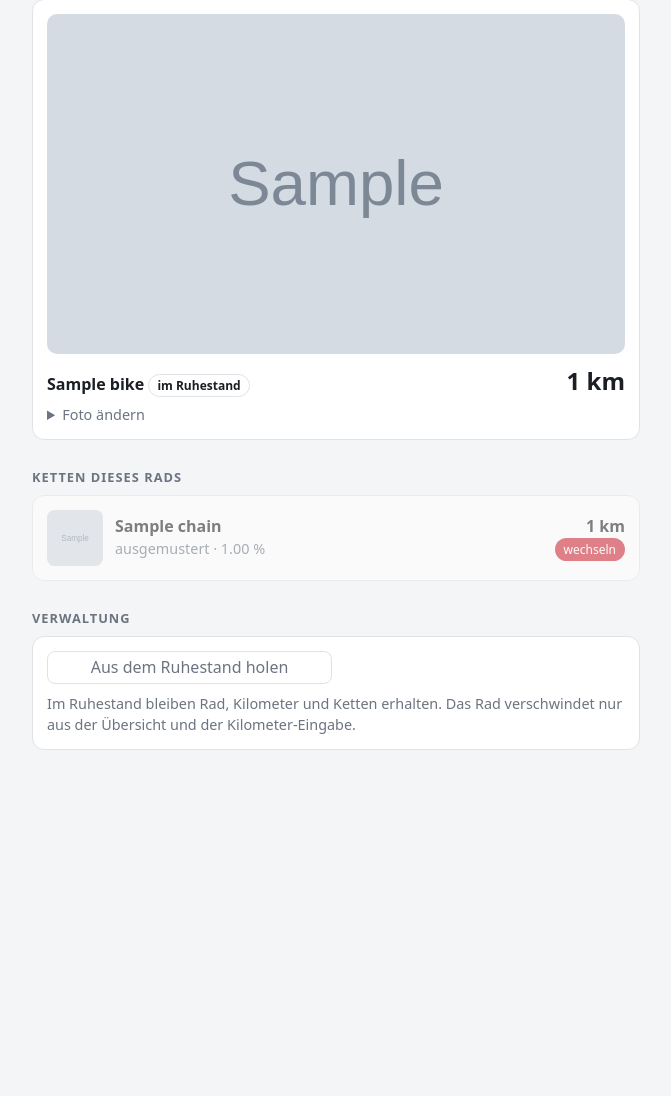
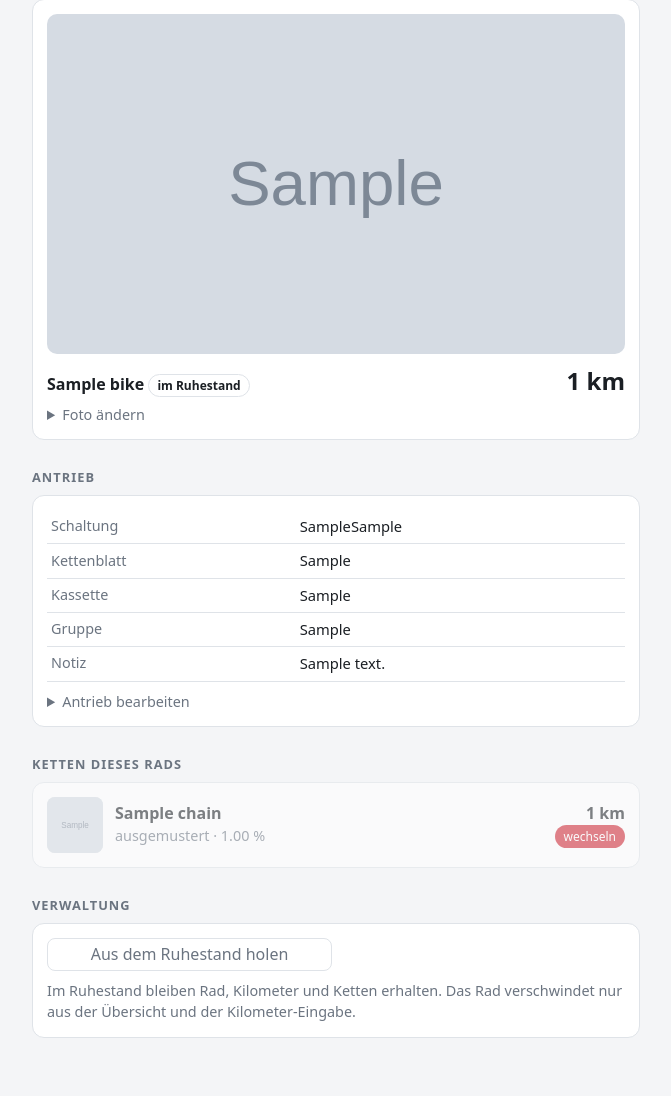
Before and after one commit to Drakner-chio/kettenapp, a Flask app: page /bike/1 in a window 1280 px wide. Shown: the part 113-1209 px from the top of the page, without its empty margins (304-975 px from the left). Before the commit the page ends 863 px from the top, so only its background shows below. Run offline with Flask 3, Linux system fonts and the light colour scheme; the visitor is signed in with stand-in values (Sample User, id 1); tables that the repository leaves empty hold one stand-in row (values such as "Sample post"); grey boxes marked "Sample" are stand-in pictures; parts of the project's set-up code (start-up, migrations or seed data) failed here and were passed over.

Commit message:
Add files via upload

```diff
--- a/app.py
+++ b/app.py
@@ -40,6 +40,23 @@ class Bike(db.Model):
     name = db.Column(db.String(120), nullable=False)
     photo = db.Column(db.String(80))
     retired = db.Column(db.Boolean, default=False)
+    # Antrieb
+    dt_front = db.Column(db.String(4))       # "1x", "2x", "3x"
+    dt_speeds = db.Column(db.String(4))      # Ritzel hinten, z. B. "12"
+    dt_rings = db.Column(db.String(80))      # Kettenblatt/-blaetter, z. B. "50/34"
+    dt_cassette = db.Column(db.String(120))  # z. B. "11-34 Ultegra"
+    dt_group = db.Column(db.String(120))     # Schaltgruppe
+    dt_note = db.Column(db.String(300))
+
+    def drivetrain(self):
+        """Kurzfassung fuer die Uebersicht, z. B. '2x12 · 50/34 · 11-34'."""
+        if self.dt_front and self.dt_speeds:
+            head = f"{self.dt_front}{self.dt_speeds}"
+        elif self.dt_speeds:
+            head = f"{self.dt_speeds}-fach"
+        else:
+            head = self.dt_front
+        return " · ".join(p for p in (head, self.dt_rings, self.dt_cassette) if p)
 
 
 class Chain(db.Model):
@@ -124,7 +141,10 @@ with app.app_context():
     db.create_all()
     # create_all legt nur neue Tabellen an; neue Spalten hier nachziehen
     for table, col, ddl in (("bike", "photo", "VARCHAR(80)"), ("chain", "photo", "VARCHAR(80)"),
-                            ("bike", "retired", "BOOLEAN DEFAULT FALSE")):
+                            ("bike", "retired", "BOOLEAN DEFAULT FALSE"),
+                            ("bike", "dt_front", "VARCHAR(4)"), ("bike", "dt_speeds", "VARCHAR(4)"),
+                            ("bike", "dt_rings", "VARCHAR(80)"), ("bike", "dt_cassette", "VARCHAR(120)"),
+                            ("bike", "dt_group", "VARCHAR(120)"), ("bike", "dt_note", "VARCHAR(300)")):
         if col not in [c["name"] for c in inspect(db.engine).get_columns(table)]:
             db.session.execute(text(f"ALTER TABLE {table} ADD COLUMN {col} {ddl}"))
     db.session.commit()
@@ -467,6 +487,22 @@ def chain_delete(chain_id):
     return redirect(url_for("index"))
 
 
+@app.post("/bike/<int:bike_id>/drivetrain")
+def bike_drivetrain(bike_id):
+    bike = db.get_or_404(Bike, bike_id)
+    f = lambda k, n: request.form.get(k, "").strip()[:n]
+    front, speeds = f("dt_front", 4), f("dt_speeds", 4)
+    bike.dt_front = front if front in ("1x", "2x", "3x") else ""
+    bike.dt_speeds = speeds if speeds.isdigit() else ""
+    bike.dt_rings, bike.dt_cassette = f("dt_rings", 80), f("dt_cassette", 120)
+    bike.dt_group, bike.dt_note = f("dt_group", 120), f("dt_note", 300)
+    if not bike.strava_id and f("name", 120):  # Strava-Namen kaemen beim Abgleich zurueck
+        bike.name = f("name", 120)
+    db.session.commit()
+    flash("Antrieb gespeichert")
+    return redirect(url_for("bike_detail", bike_id=bike.id))
+
+
 @app.post("/bike/<int:bike_id>/retire")
 def bike_retire(bike_id):
     """Rad in den Ruhestand schicken oder zurueckholen."""
--- a/templates/bike.html
+++ b/templates/bike.html
@@ -9,6 +9,42 @@
     <span class="big">{{ "%.0f"|format(km) }} km</span>
   </div>
   {{ photo_form('bike', bike) }}
+</div>
+
+<h2>Antrieb</h2>
+<div class="card">
+  {% if bike.drivetrain() or bike.dt_group or bike.dt_note %}
+  <table>
+    {% if bike.dt_front or bike.dt_speeds %}<tr><td class="mut">Schaltung</td><td>{{ bike.dt_front }}{% if bike.dt_speeds %}{{ bike.dt_speeds if bike.dt_front else bike.dt_speeds ~ '-fach' }}{% endif %}</td></tr>{% endif %}
+    {% if bike.dt_rings %}<tr><td class="mut">Kettenblatt</td><td>{{ bike.dt_rings }}</td></tr>{% endif %}
+    {% if bike.dt_cassette %}<tr><td class="mut">Kassette</td><td>{{ bike.dt_cassette }}</td></tr>{% endif %}
+    {% if bike.dt_group %}<tr><td class="mut">Gruppe</td><td>{{ bike.dt_group }}</td></tr>{% endif %}
+    {% if bike.dt_note %}<tr><td class="mut">Notiz</td><td>{{ bike.dt_note }}</td></tr>{% endif %}
+  </table>
+  {% else %}
+  <p class="mut" style="margin:0">Noch nichts eingetragen.</p>
+  {% endif %}
+  <details style="margin-top:10px">
+    <summary class="mut" style="font-weight:400">Antrieb bearbeiten</summary>
+    <form method="post" action="{{ url_for('bike_drivetrain', bike_id=bike.id) }}" class="stack">
+      {% if not bike.strava_id %}<input name="name" value="{{ bike.name }}" placeholder="Name des Rads" required>{% endif %}
+      <div class="two">
+        <select name="dt_front">
+          <option value="">Kettenblätter …</option>
+          {% for v in ['1x', '2x', '3x'] %}<option value="{{ v }}" {% if bike.dt_front == v %}selected{% endif %}>{{ v }}</option>{% endfor %}
+        </select>
+        <select name="dt_speeds">
+          <option value="">Gänge hinten …</option>
+          {% for v in range(7, 14) %}<option value="{{ v }}" {% if bike.dt_speeds == v|string %}selected{% endif %}>{{ v }}-fach</option>{% endfor %}
+        </select>
+      </div>
+      <input name="dt_rings" value="{{ bike.dt_rings or '' }}" placeholder="Kettenblatt, z. B. 50/34 oder 40">
+      <input name="dt_cassette" value="{{ bike.dt_cassette or '' }}" placeholder="Kassette, z. B. 11-34 Ultegra">
+      <input name="dt_group" value="{{ bike.dt_group or '' }}" placeholder="Schaltgruppe, z. B. Shimano 105 Di2">
+      <input name="dt_note" value="{{ bike.dt_note or '' }}" placeholder="Notiz, z. B. Kurbel 172,5 mm">
+      <button>Speichern</button>
+    </form>
+  </details>
 </div>
 
 <h2>Ketten dieses Rads</h2>
--- a/templates/index.html
+++ b/templates/index.html
@@ -30,6 +30,7 @@
       <span class="big">{{ "%.0f"|format(b.km) }} km</span>
     </div>
     <div class="mut">
+      {% if b.bike.drivetrain() %}{{ b.bike.drivetrain() }}<br>{% endif %}
       {{ b.chains|length }} {{ 'Kette' if b.chains|length == 1 else 'Ketten' }}
       {% if not b.bike.strava_id %} · manuell angelegt{% endif %}
     </div>
```
